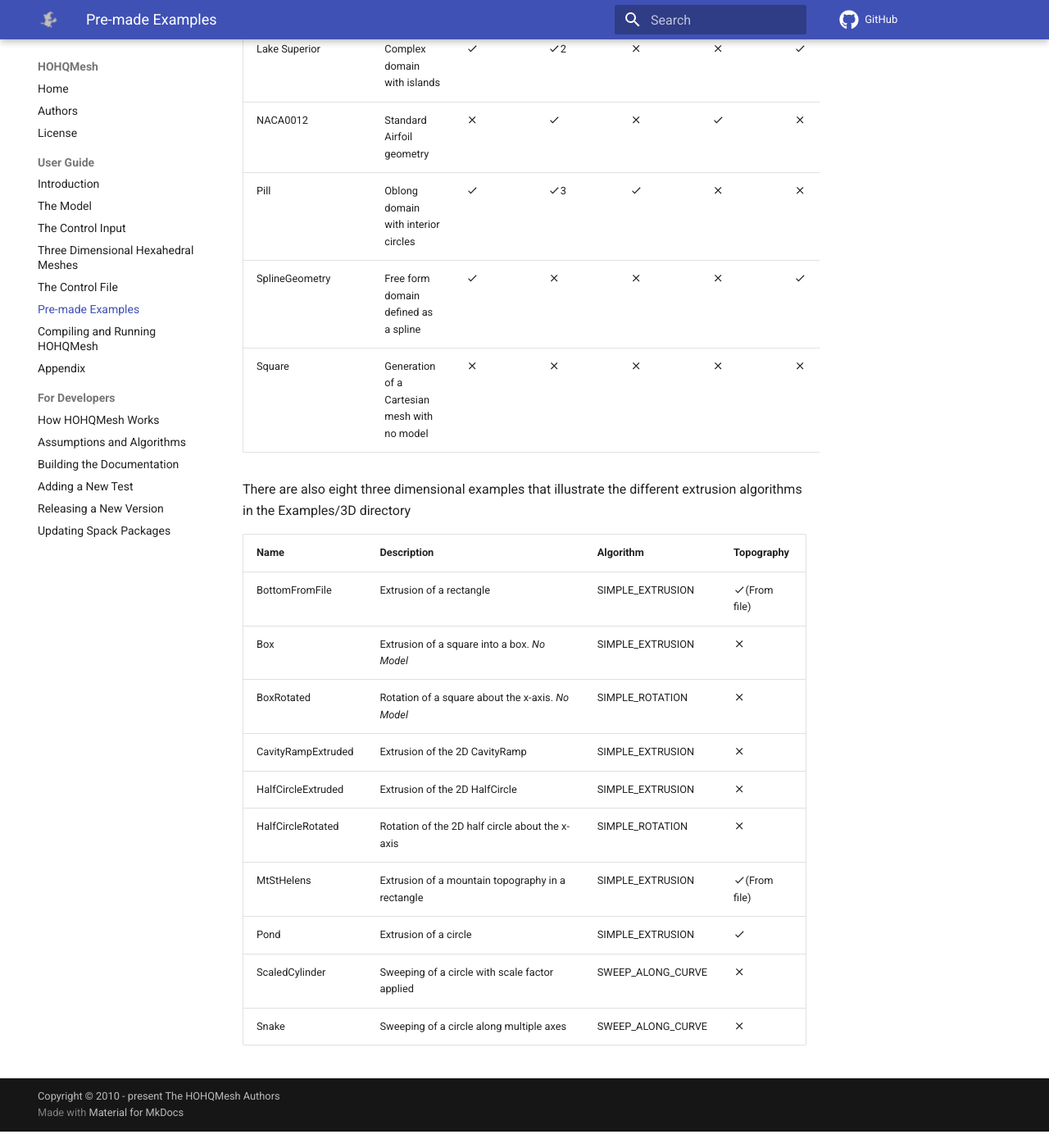
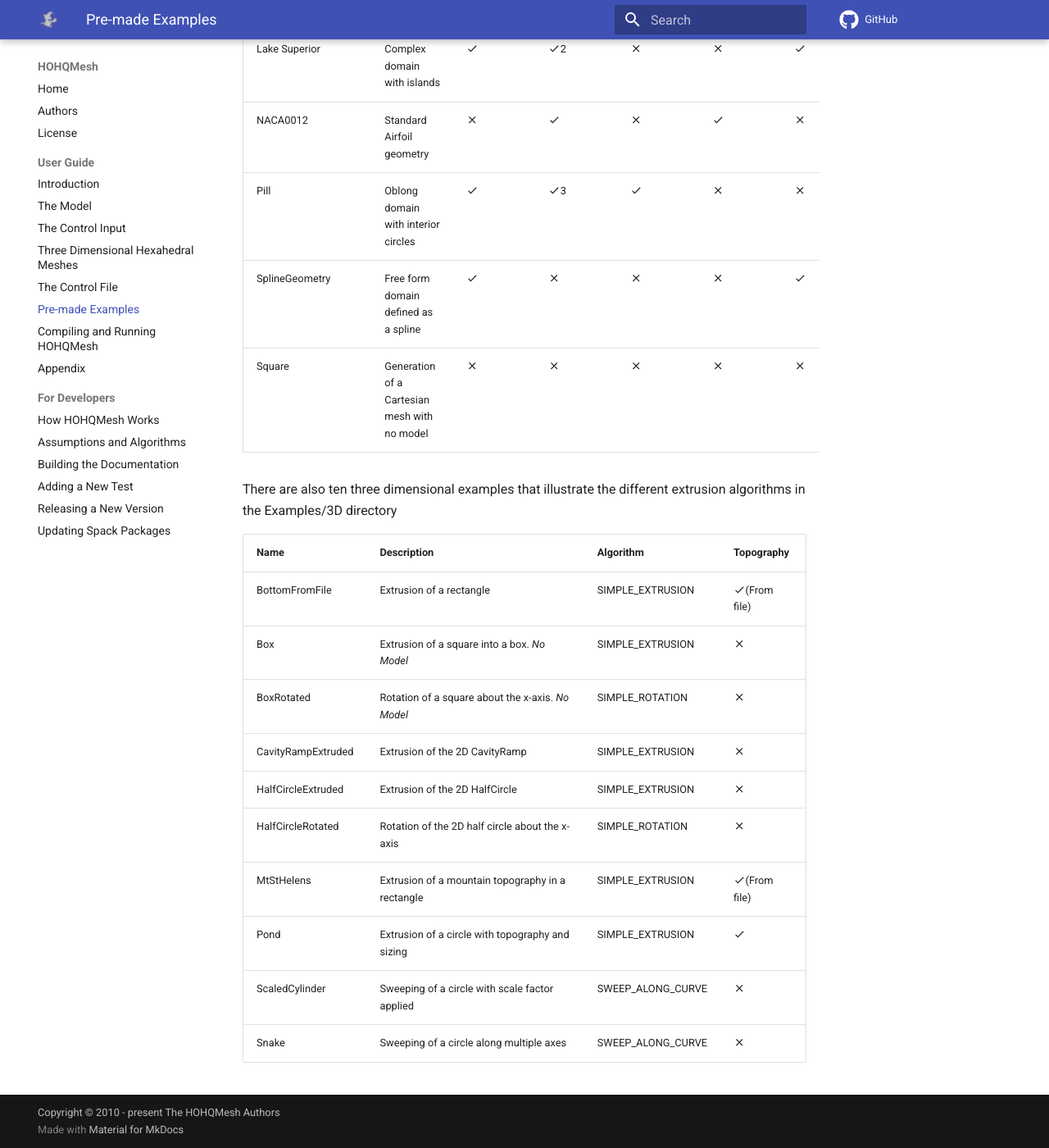
Before and after one commit to trixi-framework/HOHQMesh, an MkDocs documentation site: the page built from Documentation/docs/examples.md, in a window 1280 px wide and 1400 px high, scrolled down 1289 px. Shown: the whole window at 82% size. Built offline with MkDocs 1.6.1 and Material for MkDocs 9.7.7, drawn with Linux system fonts in a browser that asks for light colours; comment, search, counter and statistics services are not loaded.

Commit message:
Documentation/Examples/Code update
Update the documentation to include the sizing option on the topography. Add the change to the Pond example, and change the description in the examples.md table. Get rid of a development block that limited the size of the curvature.

```diff
--- a/Documentation/docs/examples.md
+++ b/Documentation/docs/examples.md
@@ -22,7 +22,7 @@ that can (like any of the examples) be modified at will.
 | SplineGeometry  | Free form domain defined as a spline  |:material-check: | :material-close: | :material-close: | :material-close: | :material-check: | :material-close: |:material-close: | :material-close:| :material-close:
 | Square  | Generation of a Cartesian mesh with no model  |:material-close: | :material-close: | :material-close: | :material-close: | :material-close: | :material-close: | :material-close: | :material-close:| :material-close:
 
-There are also eight three dimensional examples that illustrate the different extrusion algorithms in the Examples/3D directory
+There are also ten three dimensional examples that illustrate the different extrusion algorithms in the Examples/3D directory
 
 | Name | Description | Algorithm| Topography |
 |------|-------------|----------|------------|
@@ -33,6 +33,6 @@ There are also eight three dimensional examples that illustrate the different ex
 | HalfCircleExtruded  | Extrusion of the 2D HalfCircle| SIMPLE_EXTRUSION | :material-close: |
 | HalfCircleRotated  | Rotation of the 2D half circle about the x-axis| SIMPLE_ROTATION | :material-close: |
 | MtStHelens  | Extrusion of a mountain topography in a rectangle| SIMPLE_EXTRUSION | :material-check:(From file) |
-| Pond  | Extrusion of a circle| SIMPLE_EXTRUSION | :material-check: |
+| Pond  | Extrusion of a circle with topography and sizing| SIMPLE_EXTRUSION | :material-check: |
 | ScaledCylinder  | Sweeping of a circle with scale factor applied| SWEEP\_ALONG_CURVE | :material-close: |
 | Snake  | Sweeping of a circle along multiple axes| SWEEP\_ALONG_CURVE | :material-close: |
```
Also changed, not shown: Documentation/docs/appendix.md (+4 -0 lines), Documentation/docs/three-dimensional-hexahedral-meshes.md (+35 -7 lines), 4 other files.
